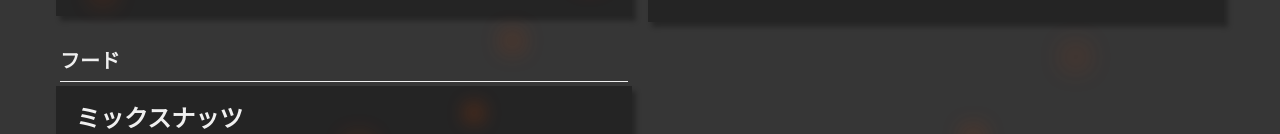
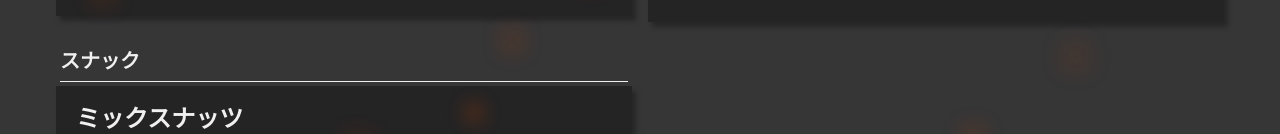
Before and after one commit to reload-co-jp/cookban, a Next.js app: page / in a window 1280 px wide. Shown: the part 769-903 px from the top of the page. Built offline with nearby package versions, Linux system fonts and the light colour scheme.

Commit message:
Change フード -> スナック

```diff
--- a/static/template.ts
+++ b/static/template.ts
@@ -88,7 +88,7 @@ const menu = {
       ],
     },
     {
-      section: { title: "フード" },
+      section: { title: "スナック" },
       items: [
         {
           title: "ミックスナッツ",
```
